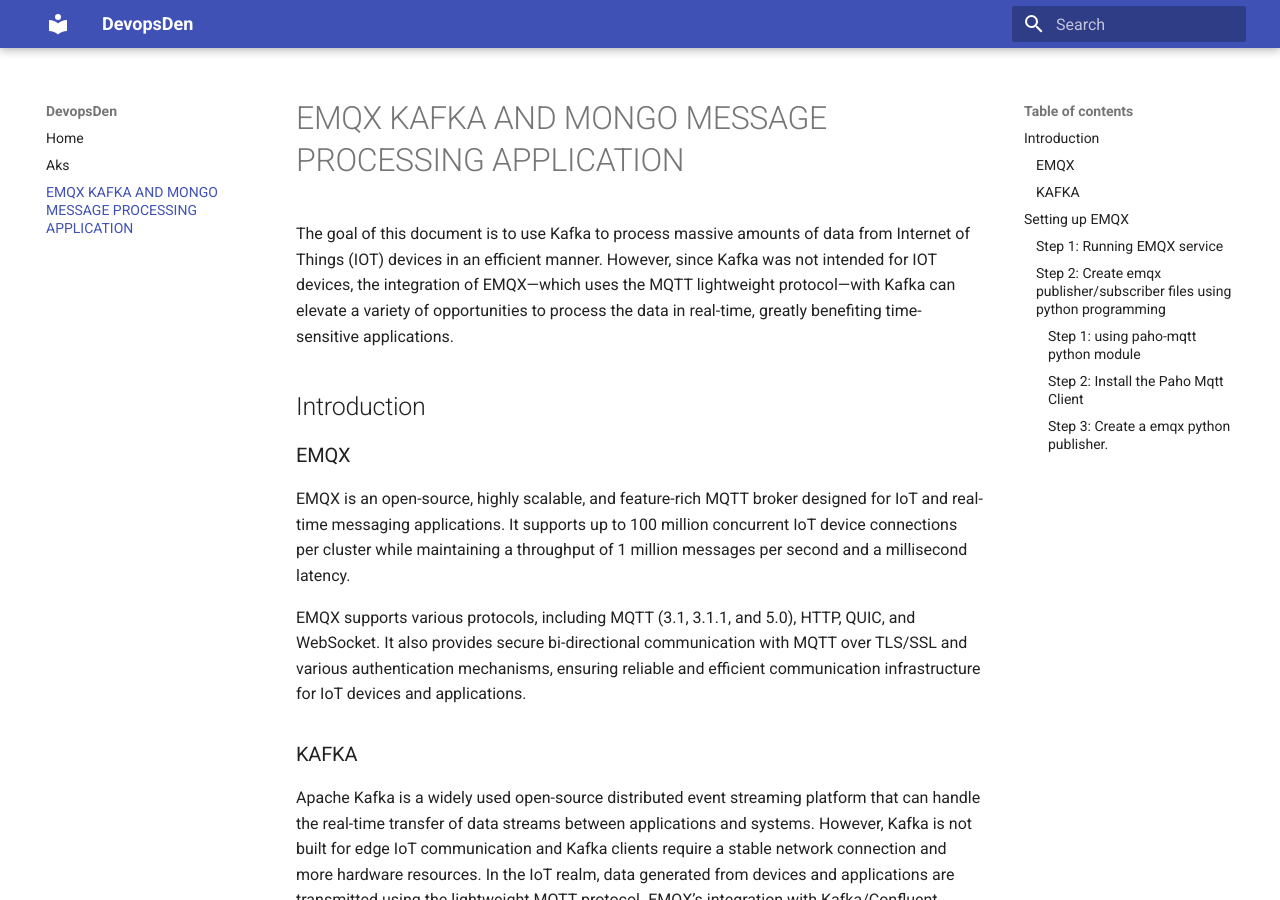
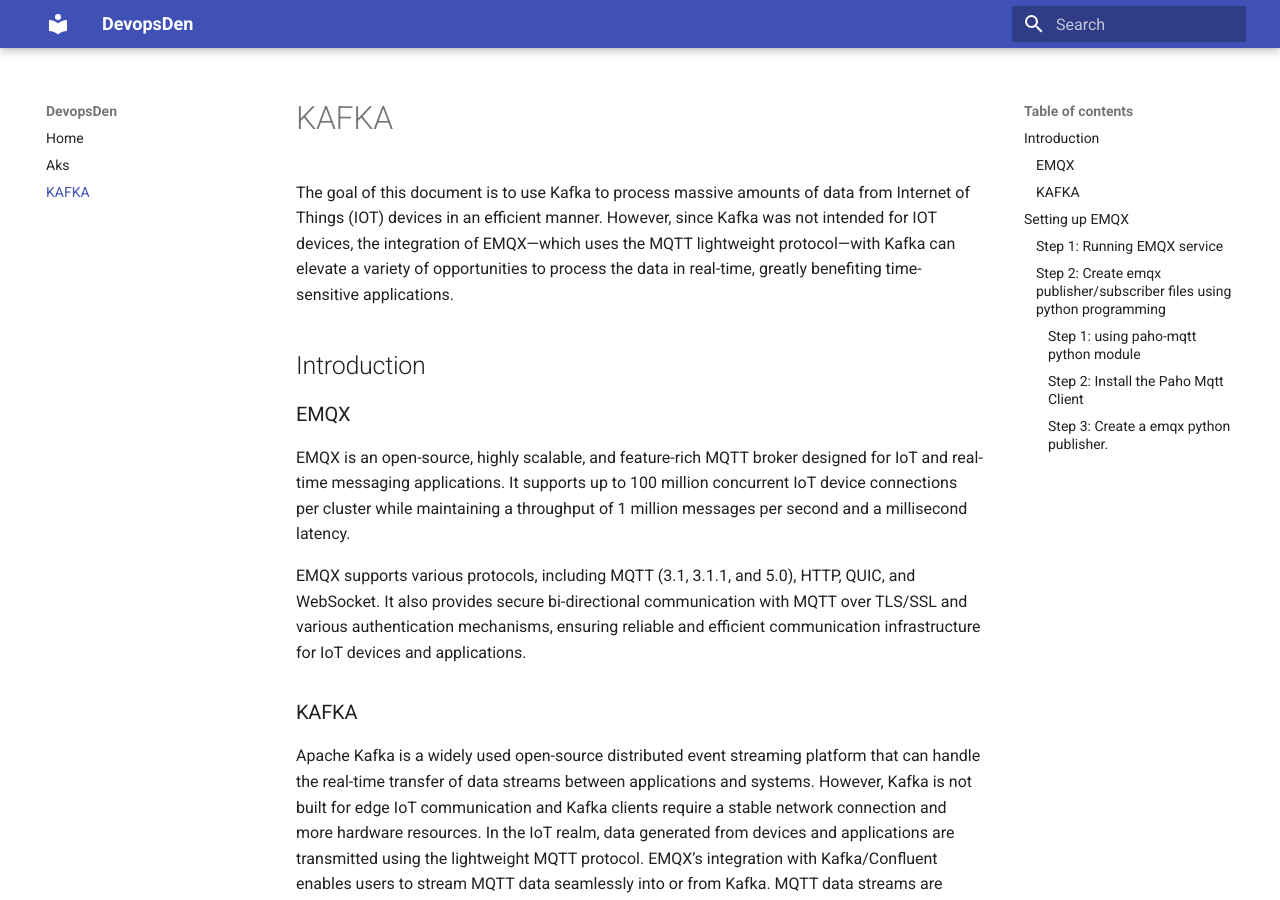
Before and after one commit to devops-den/emqx-kafka-mongo-messaging-app, an MkDocs documentation site: the page built from docs/messaging.md, in a window 1280 px wide and 900 px high. Built offline with MkDocs 1.6.1 and Material for MkDocs 9.7.7, drawn with Linux system fonts in a browser that asks for light colours.

Commit message:
Update messaging.md

```diff
--- a/docs/messaging.md
+++ b/docs/messaging.md
@@ -1,4 +1,4 @@
-# EMQX KAFKA AND MONGO MESSAGE PROCESSING APPLICATION
+# KAFKA
 The goal of this document is to use Kafka to process massive amounts of data from Internet of Things (IOT) devices in an efficient manner. However, since Kafka was not intended for IOT devices, the integration of EMQX—which uses the MQTT lightweight protocol—with Kafka can elevate a variety of opportunities to process the data in real-time, greatly benefiting time-sensitive applications.
 
 ## Introduction
```
